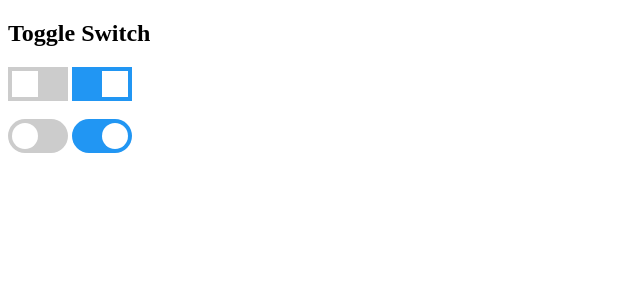
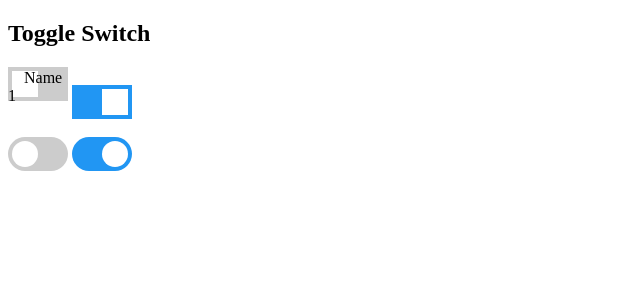
Before and after one commit to kimdukgyoo/kimdukgyoo.github.io, a Jekyll site: the page seminar/lunch.html, which Jekyll copies as it is, in a window 1280 px wide. Shown: the top 300 px of the page, without its empty margins (0-640 px from the left). Built offline with Jekyll 4.4.1, drawn with Linux system fonts in a browser that asks for light colours.

Commit message:
Update lunch.html

```diff
--- a/seminar/lunch.html
+++ b/seminar/lunch.html
@@ -3,6 +3,11 @@
 <head>
 <meta name="viewport" content="width=device-width, initial-scale=1">
 <style>
+.toggle-label {
+  margin-left: 5px;
+  position: relative;
+  top: 2px;
+}
 .switch {
   position: relative;
   display: inline-block;
@@ -71,6 +76,7 @@ input:checked + .slider:before {
 <label class="switch">
   <input type="checkbox">
   <span class="slider"></span>
+  <span class="toggle-label">Name 1</span>
 </label>
 
 <label class="switch">
```
